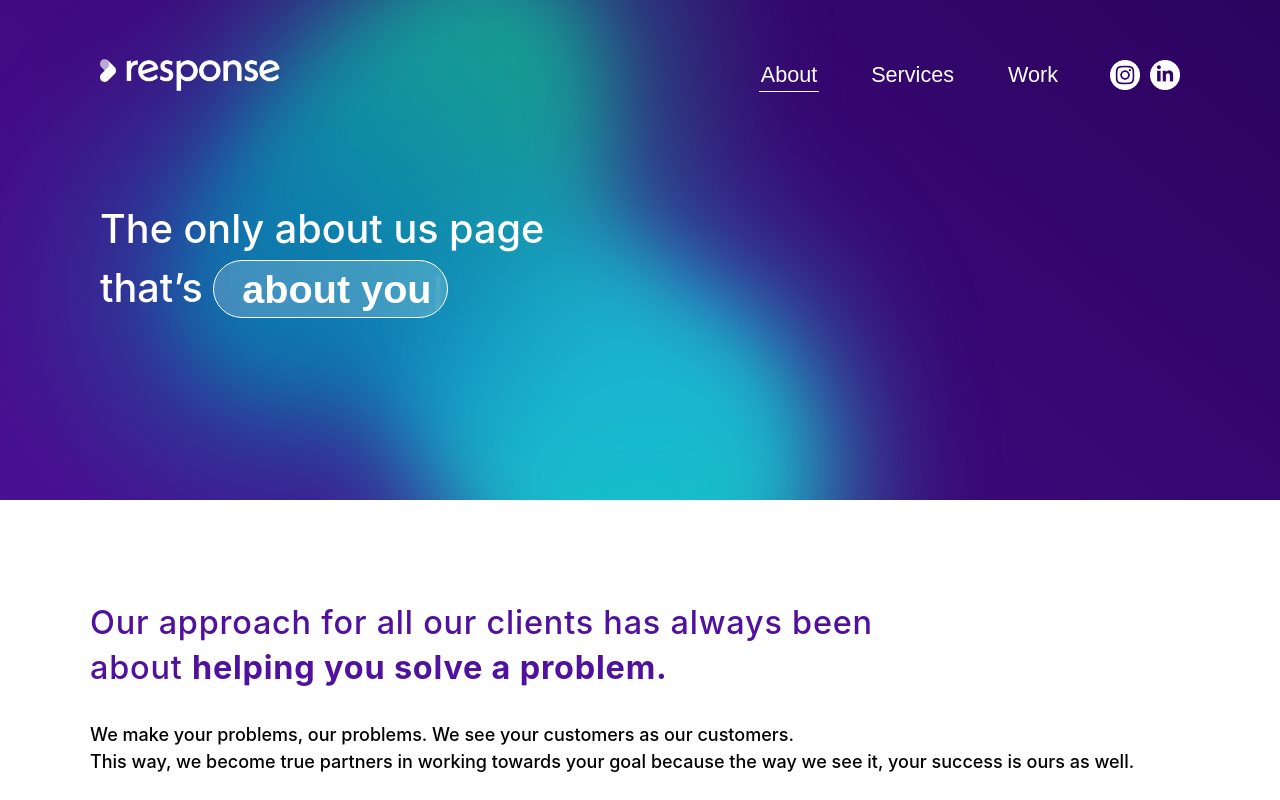
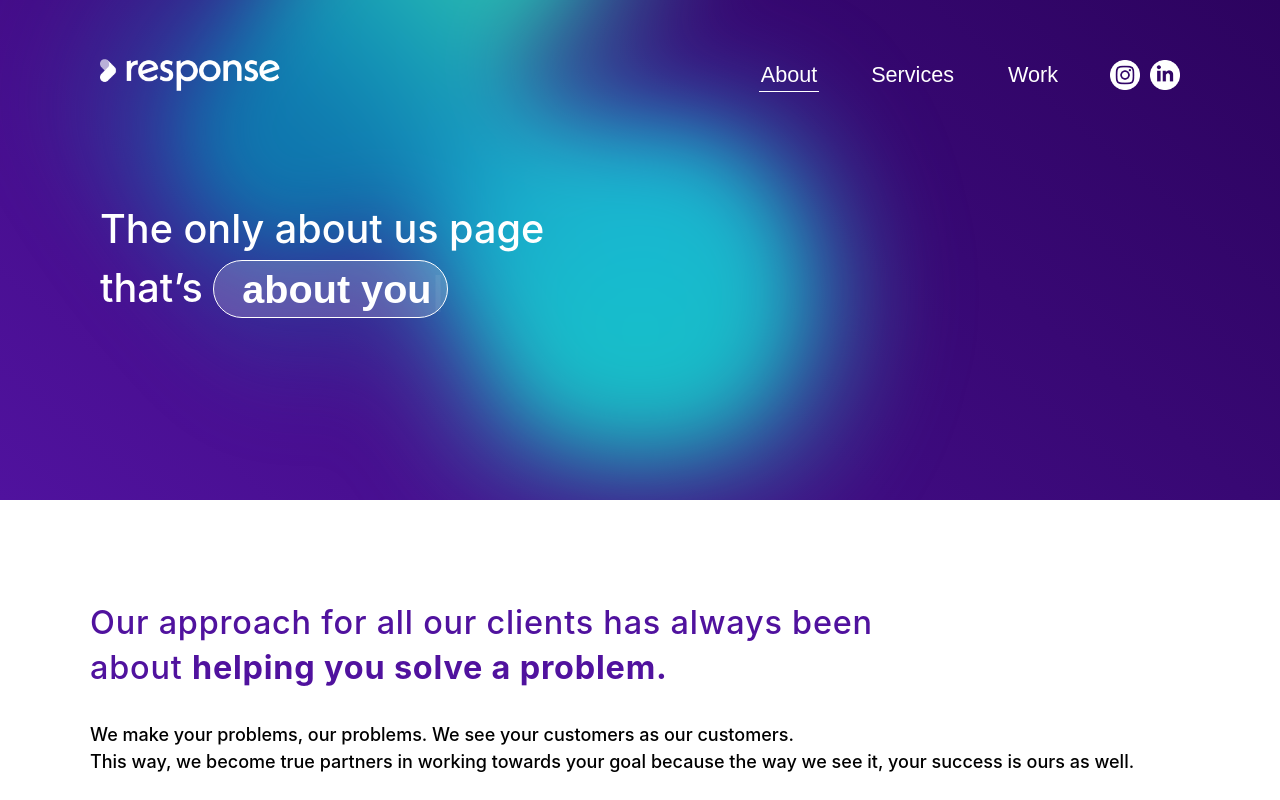
Before and after one commit to devjoylee/response-website, a Next.js app: page /about in a window 1280 px wide. Shown: the top 800 px of the page. Built offline with nearby package versions, Linux system fonts and the light colour scheme; a web font is replaced by a local one.

Commit message:
fix: remove z-index & change vh to dvh

```diff
--- a/app/(main)/styles.module.css
+++ b/app/(main)/styles.module.css
@@ -3,7 +3,7 @@
 }
 
 .tagline {
-  height: 100vh;
+  height: 100dvh;
   position: relative;
   display: flex;
   justify-content: center;
@@ -11,7 +11,6 @@
   text-wrap: nowrap;
   font-size: 3.4rem;
   color: #fff;
-  z-index: 99;
 }
 
 .line2 {
@@ -37,11 +36,10 @@
 .scrollIcon {
   position: absolute;
   left: 50%;
-  bottom: 5%;
+  top: calc(100dvh - 120px);
   transform: translateX(-50%);
   background-color: transparent;
   cursor: pointer;
-  z-index: 100;
   opacity: 0.8;
 
   & > img {
--- a/app/components/GradientBackground/styles.module.css
+++ b/app/components/GradientBackground/styles.module.css
@@ -1,6 +1,6 @@
 .gradient {
   width: 100vw;
-  height: 100vh;
+  height: 100%;
   position: absolute;
   overflow: hidden;
   background: linear-gradient(40deg, var(--color-bg1), var(--color-bg2));
--- a/app/components/Header/styles.module.css
+++ b/app/components/Header/styles.module.css
@@ -7,7 +7,6 @@
 .header_bg {
   height: 500px;
   position: relative;
-  overflow: hidden;
 }
 
 .header_no_bg {
@@ -20,7 +19,7 @@
 }
 
 .full_height {
-  height: 100vh !important;
+  height: 100dvh !important;
   position: absolute;
 }
 
@@ -58,6 +57,5 @@
   }
   .logo {
     width: 170px;
-    z-index: 100;
   }
 }
--- a/app/components/Headline/styles.module.css
+++ b/app/components/Headline/styles.module.css
@@ -6,7 +6,6 @@
   left: 100px;
   font-size: 2.2rem;
   color: #fff;
-  z-index: 100;
 }
 
 .textWrapper {
--- a/app/components/Navbar/styles.module.css
+++ b/app/components/Navbar/styles.module.css
@@ -7,7 +7,6 @@
   display: flex;
   justify-content: space-between;
   align-items: center;
-  z-index: 100;
 }
 
 .navlist {
@@ -44,7 +43,6 @@
   transition: 0.5s ease-in-out;
   cursor: pointer;
   margin-top: -7px;
-  z-index: 100;
 }
 
 .navbtn span {
@@ -149,7 +147,7 @@
   }
 
   .navlist li {
-    font-size: 2rem;
+    font-size: 1.8rem;
     position: relative;
     padding-left: 10px;
   }
@@ -160,7 +158,7 @@
     content: '';
     width: 30px;
     height: 30px;
-    left: -30px;
+    left: -25px;
     top: 50%;
     transform: translateY(-50%);
     background-image: url('/logo/logo-notext.png');
--- a/app/data/nav.tsx
+++ b/app/data/nav.tsx
@@ -14,5 +14,5 @@ export const navData: NavType[] = [
     url: '/service',
     headline: <Headline width={185} t1='Services handcrafted' typer='for you' />,
   },
-  { id: 2, name: 'Work', url: '/work', headline: <Headline t1='Our work' /> },
+  { id: 2, name: 'Work', url: '/work', headline: <Headline t2='Our work' /> },
 ];
--- a/app/globals.css
+++ b/app/globals.css
@@ -1,10 +1,4 @@
 @import url('https://use.typekit.net/doo2idm.css');
-
-/*
-  --g: rgb(27, 192, 183);
-  --b: rgb(36, 150, 213);
-  --p: rgb(80, 18, 158);
- */
 
 :root {
   --green: #1bc0b7;
@@ -12,15 +6,10 @@
   --purple: #50129e;
   --white-bg: #f7f7f7;
 
-  --g: rgb(22, 154, 147);
-  --b: rgb(15, 118, 174);
-  --p: rgb(140, 47, 255);
-  --c: rgb(140, 100, 255);
-
   --color-bg1: #50129e;
   --color-bg2: #2c035f;
   --color1: 27, 192, 183;
-  --color2: 22, 154, 147;
+  --color2: 40, 184, 176;
   --color3: 15, 118, 174;
   --color4: 36, 150, 213;
   --color5: 27, 192, 183;
@@ -48,18 +37,13 @@ body {
   background-color: #fff;
 }
 
-main {
-  position: relative;
-  z-index: 10;
-}
-
 .maxWidth {
   max-width: 1200px;
   margin: 0 auto;
 }
 
 .noScroll {
-  height: 100vh;
+  height: 100dvh;
   overflow-y: hidden;
 }
 
```
